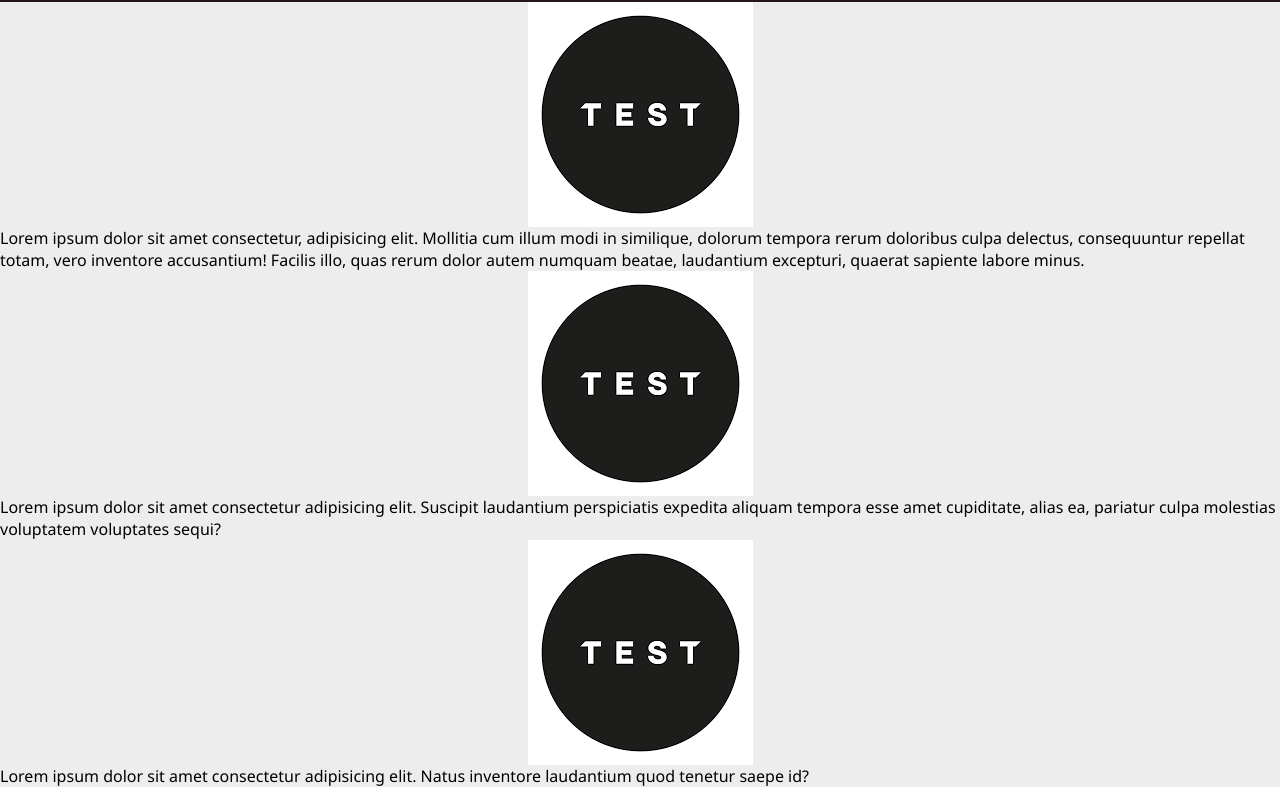
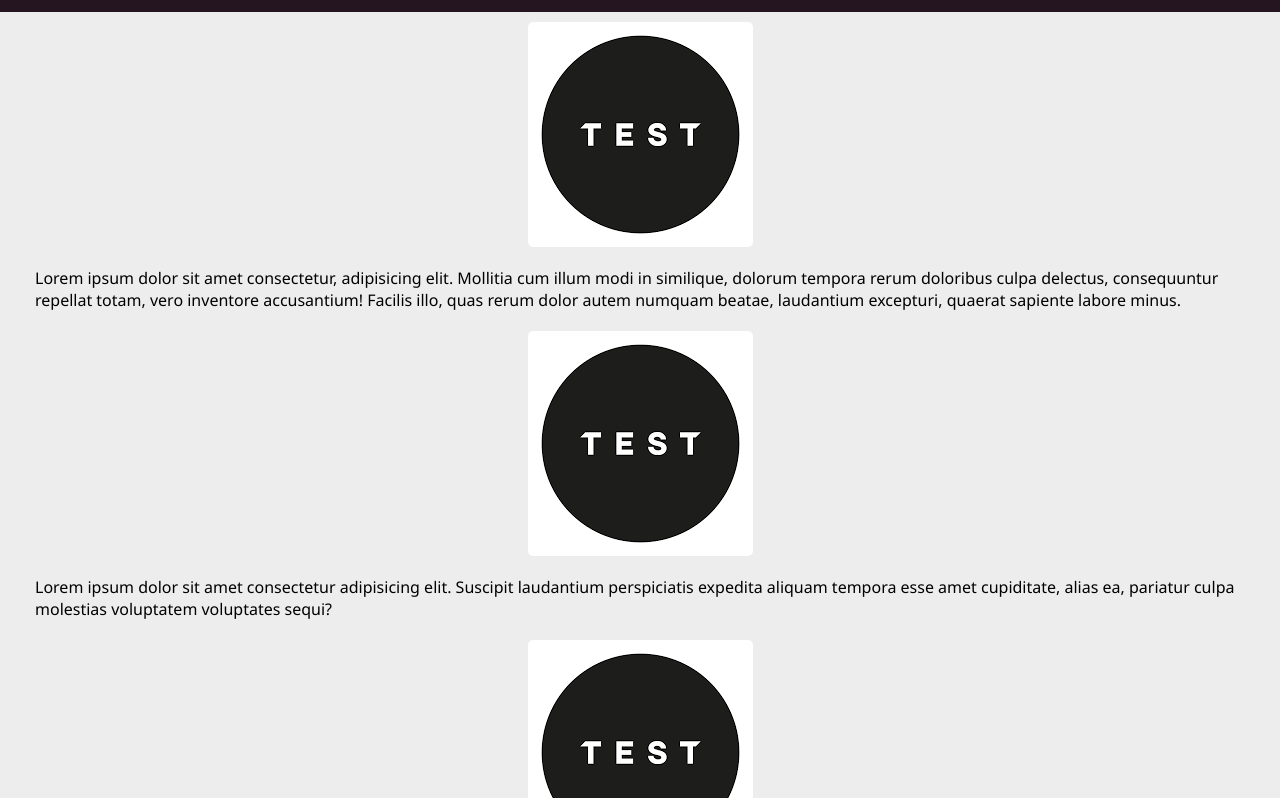
Before and after one commit to EmileSch19/Senior, a plain HTML site: page Index.html in a window 1280 px wide. Shown: the part 88-886 px from the top of the page. Drawn offline with Linux system fonts and the light colour scheme.

Commit message:
fixing CSS issues
margin pour le main/
un peu de css pour le text et les photos .

```diff
--- a/Css/styleA.css
+++ b/Css/styleA.css
@@ -2,14 +2,26 @@ img {
     display: block;
     margin: 0 auto;
       max-width: 100%;
-      height: auto;
+      height: auto;                               /* ici j'ai ajoute border-radius et margin-top */
+      border-radius: 5px;
+      margin-top:10px;
   }
 
   main {
     display: inline-block;
-
+    margin-right: 15px;
+    margin-left:15px;                     /* ici j'ai ajoute margin-left et right*/
   }
 body{
   font-family: 'Times New Roman', Times, serif;
   font-size: 16px;
+
 }
+
+
+ /* CSS POUR LES TEXT  */
+.text{
+  margin: 20px;
+  font-weight: 500;
+
+}
--- a/Index.html
+++ b/Index.html
@@ -33,11 +33,11 @@
   <main>
     <!-- Contenu principal du site -->
     <img src=IMG_S\Testimages.png alt="Testimages">
-    <p>Lorem ipsum dolor sit amet consectetur, adipisicing elit. Mollitia cum illum modi in similique, dolorum tempora rerum doloribus culpa delectus, consequuntur repellat totam, vero inventore accusantium! Facilis illo, quas rerum dolor autem numquam beatae, laudantium excepturi, quaerat sapiente labore minus.</p>
+    <p class="text">Lorem ipsum dolor sit amet consectetur, adipisicing elit. Mollitia cum illum modi in similique, dolorum tempora rerum doloribus culpa delectus, consequuntur repellat totam, vero inventore accusantium! Facilis illo, quas rerum dolor autem numquam beatae, laudantium excepturi, quaerat sapiente labore minus.</p>
     <img src="IMG_S\Testimages.png" alt="imagesTEST">
-    <p>Lorem ipsum dolor sit amet consectetur adipisicing elit. Suscipit laudantium perspiciatis expedita aliquam tempora esse amet cupiditate, alias ea, pariatur culpa molestias voluptatem voluptates sequi?</p>
+    <p class="text">Lorem ipsum dolor sit amet consectetur adipisicing elit. Suscipit laudantium perspiciatis expedita aliquam tempora esse amet cupiditate, alias ea, pariatur culpa molestias voluptatem voluptates sequi?</p>
     <img src="IMG_S\Testimages.png" alt="TESTSes">
-    <p>Lorem ipsum dolor sit amet consectetur adipisicing elit. Natus inventore laudantium quod tenetur saepe id?</p>
+    <p class="text">Lorem ipsum dolor sit amet consectetur adipisicing elit. Natus inventore laudantium quod tenetur saepe id?</p>
   </main>
 
   <section class="footer">
```
